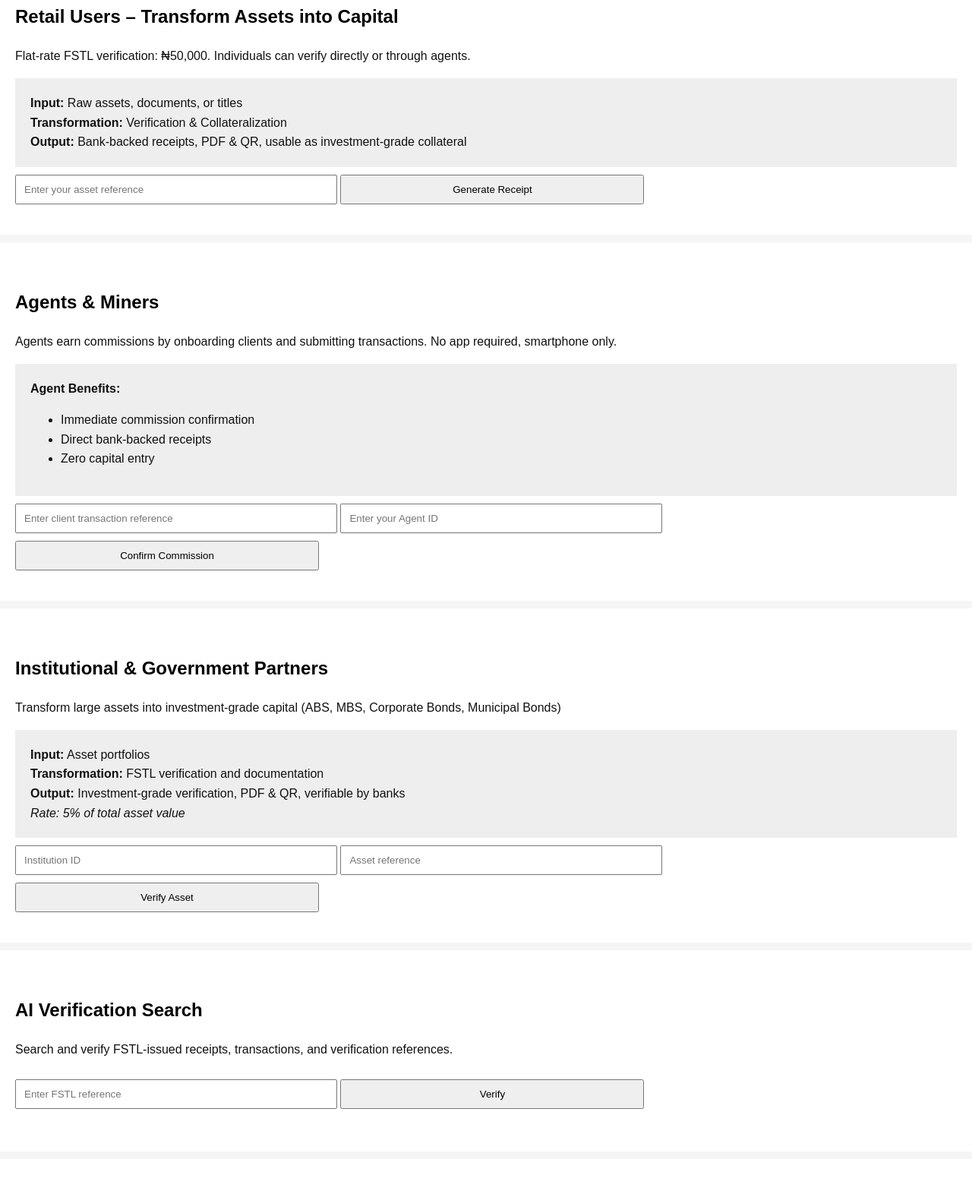
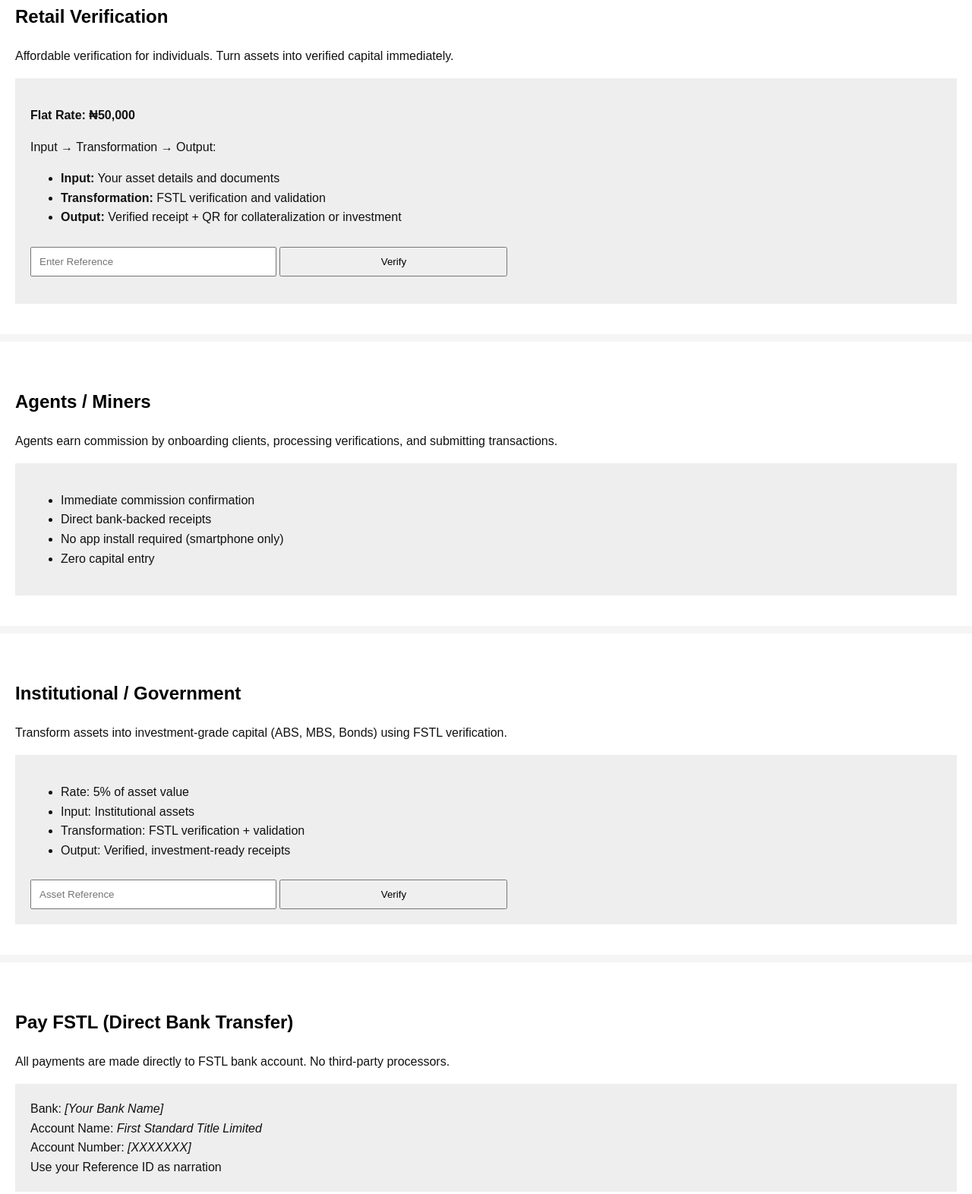
Before and after one commit to omorishaoba-alt/firststandardtitle.github.io, a plain HTML site: page index.html in a window 1280 px wide. Shown: the part 439-2011 px from the top of the page at 76% size. Drawn offline with Linux system fonts and the light colour scheme.

Commit message:
Update index.html

```diff
--- a/index.html
+++ b/index.html
@@ -6,15 +6,15 @@
 <meta name="viewport" content="width=device-width, initial-scale=1.0">
 <meta name="description" content="FSTL – Digital Title Verification, Trust Infrastructure & Zero-Cost Revenue Engine">
 <style>
-    body { font-family: Arial, sans-serif; margin:0; background:#f5f5f5; color:#111; line-height:1.6; }
-    nav { background:#000; padding:15px; position:sticky; top:0; }
-    nav a { color:#fff; margin-right:15px; text-decoration:none; font-weight:bold; }
-    section { padding:40px 20px; background:#fff; margin-bottom:10px; }
-    h1,h2 { color:#000; }
-    .cta { display:inline-block; padding:12px 20px; background:#000; color:#fff; text-decoration:none; margin-top:10px; }
-    .box { background:#eee; padding:20px; margin-top:15px; }
-    footer { background:#000; color:#fff; text-align:center; padding:20px; font-size:14px; }
-    input, button { padding:10px; margin-top:10px; width:100%; max-width:400px; }
+body {font-family: Arial, sans-serif; margin:0; background:#f5f5f5; color:#111; line-height:1.6;}
+nav {background:#000; padding:15px; position:sticky; top:0;}
+nav a {color:#fff; margin-right:15px; text-decoration:none; font-weight:bold;}
+section {padding:40px 20px; background:#fff; margin-bottom:10px;}
+h1,h2 {color:#000;}
+.cta {display:inline-block; padding:12px 20px; background:#000; color:#fff; text-decoration:none; margin-top:10px;}
+.box {background:#eee; padding:20px; margin-top:15px;}
+footer {background:#000; color:#fff; text-align:center; padding:20px; font-size:14px;}
+input, button {padding:10px; margin-top:10px; width:100%; max-width:300px;}
 </style>
 </head>
 <body>
@@ -23,8 +23,7 @@
 <a href="#home">Home</a>
 <a href="#retail">Retail</a>
 <a href="#agents">Agents</a>
-  <a href="#institution">Institution</a>
-  <a href="#search">AI Search</a>
+<a href="#institutions">Institutions</a>
 <a href="#payment">Payments</a>
 </nav>
 
@@ -39,93 +38,69 @@
 </section>
 
 <section id="retail">
-  <h2>Retail Users – Transform Assets into Capital</h2>
-  <p>Flat-rate FSTL verification: ₦50,000. Individuals can verify directly or through agents.</p>
+<h2>Retail Verification</h2>
+<p>Affordable verification for individuals. Turn assets into verified capital immediately.</p>
 <div class="box">
-    <strong>Input:</strong> Raw assets, documents, or titles<br>
-    <strong>Transformation:</strong> Verification & Collateralization<br>
-    <strong>Output:</strong> Bank-backed receipts, PDF & QR, usable as investment-grade collateral
+<p><strong>Flat Rate: ₦50,000</strong></p>
+<p>Input → Transformation → Output:</p>
+<ul>
+<li><strong>Input:</strong> Your asset details and documents</li>
+<li><strong>Transformation:</strong> FSTL verification and validation</li>
+<li><strong>Output:</strong> Verified receipt + QR for collateralization or investment</li>
+</ul>
+<input type="text" id="verificationRef" placeholder="Enter Reference">
+<button onclick="verifyReference()">Verify</button>
+<p id="searchResult"></p>
 </div>
-  <input id="retailRef" type="text" placeholder="Enter your asset reference">
-  <button onclick="generateReceipt('RETAIL', document.getElementById('retailRef').value,50000)">Generate Receipt</button>
 </section>
 
 <section id="agents">
-  <h2>Agents & Miners</h2>
-  <p>Agents earn commissions by onboarding clients and submitting transactions. No app required, smartphone only.</p>
+<h2>Agents / Miners</h2>
+<p>Agents earn commission by onboarding clients, processing verifications, and submitting transactions.</p>
 <div class="box">
-    <strong>Agent Benefits:</strong>
 <ul>
 <li>Immediate commission confirmation</li>
 <li>Direct bank-backed receipts</li>
+<li>No app install required (smartphone only)</li>
 <li>Zero capital entry</li>
 </ul>
 </div>
-  <input id="agentRef" type="text" placeholder="Enter client transaction reference">
-  <input id="agentId" type="text" placeholder="Enter your Agent ID">
-  <button onclick="agentCommission(document.getElementById('agentId').value, document.getElementById('agentRef').value,5000)">Confirm Commission</button>
 </section>
 
-<section id="institution">
-  <h2>Institutional & Government Partners</h2>
-  <p>Transform large assets into investment-grade capital (ABS, MBS, Corporate Bonds, Municipal Bonds)</p>
+<section id="institutions">
+<h2>Institutional / Government</h2>
+<p>Transform assets into investment-grade capital (ABS, MBS, Bonds) using FSTL verification.</p>
 <div class="box">
-    <strong>Input:</strong> Asset portfolios<br>
-    <strong>Transformation:</strong> FSTL verification and documentation<br>
-    <strong>Output:</strong> Investment-grade verification, PDF & QR, verifiable by banks<br>
-    <em>Rate: 5% of total asset value</em>
+<ul>
+<li>Rate: 5% of asset value</li>
+<li>Input: Institutional assets</li>
+<li>Transformation: FSTL verification + validation</li>
+<li>Output: Verified, investment-ready receipts</li>
+</ul>
+<input type="text" id="institutionRef" placeholder="Asset Reference">
+<button onclick="institutionVerify('INST001', document.getElementById('institutionRef').value)">Verify</button>
 </div>
-  <input id="instId" type="text" placeholder="Institution ID">
-  <input id="instRef" type="text" placeholder="Asset reference">
-  <button onclick="institutionVerify(document.getElementById('instId').value, document.getElementById('instRef').value)">Verify Asset</button>
-</section>
-
-<section id="search">
-  <h2>AI Verification Search</h2>
-  <p>Search and verify FSTL-issued receipts, transactions, and verification references.</p>
-  <input id="verificationRef" type="text" placeholder="Enter FSTL reference">
-  <button onclick="verifyReference()">Verify</button>
-  <p id="searchResult"></p>
 </section>
 
 <section id="payment">
 <h2>Pay FSTL (Direct Bank Transfer)</h2>
-  <p>All payments are made directly to the FSTL bank account. No intermediaries.</p>
+<p>All payments are made directly to FSTL bank account. No third-party processors.</p>
 <div class="box">
 Bank: <em>[Your Bank Name]</em><br>
 Account Name: <em>First Standard Title Limited</em><br>
 Account Number: <em>[XXXXXXX]</em><br>
-    <strong>Use your Reference ID as Narration</strong>
+Use your Reference ID as narration
 </div>
 </section>
 
 <footer>
-  © First Standard Title Limited (FSTL) • Digital Trust • Verification • Infrastructure
+© First Standard Title Limited (FSTL)<br>
+Digital Trust • Verification • Infrastructure
 </footer>
 
 <script>
-async function generateReceipt(type, ref, amount){
-  const res = await fetch('/api/generateReceipt',{
-    method:'POST',
-    headers:{'Content-Type':'application/json'},
-    body: JSON.stringify({type,ref,amount})
-  });
-  const data = await res.json();
-  alert(`Receipt & QR generated: ${data.pdf_url}`);
-}
-
-async function agentCommission(agentId, ref, amount){
-  const res = await fetch('/api/agentCommission',{
-    method:'POST',
-    headers:{'Content-Type':'application/json'},
-    body: JSON.stringify({agent_id:agentId, ref, amount})
-  });
-  const data = await res.json();
-  alert(`Commission confirmed: ₦${data.amount}`);
-}
-
 async function verifyReference(){
-  const ref=document.getElementById('verificationRef').value;
+  const ref = document.getElementById('verificationRef').value;
   const res = await fetch(`/api/verifyReference?ref=${ref}`);
   const data = await res.json();
   document.getElementById('searchResult').innerText = `Verified: ${data.ref} (${data.status})`;
@@ -135,7 +110,7 @@ async function institutionVerify(instId, assetRef){
   const res = await fetch('/api/institutionVerify',{
     method:'POST',
     headers:{'Content-Type':'application/json'},
-    body: JSON.stringify({institution_id:instId, assets:[{asset_id:assetRef,value:1000000}]})
+    body: JSON.stringify({institution_id: instId, assets:[{asset_id: assetRef, value:1000000}]})
   });
   const data = await res.json();
   alert(`Institution verified: ${data.verification_codes}`);
```
Lines whose indentation alone changed are shown as unchanged.
